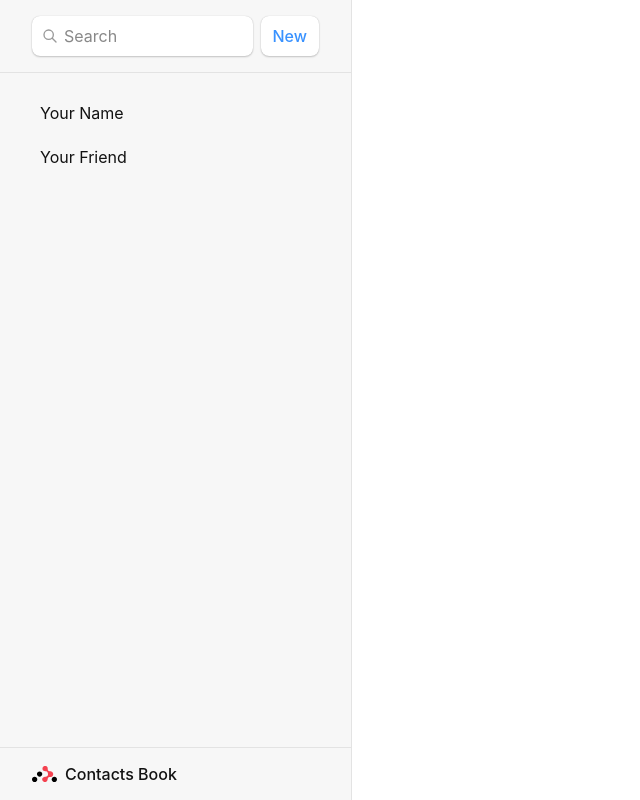
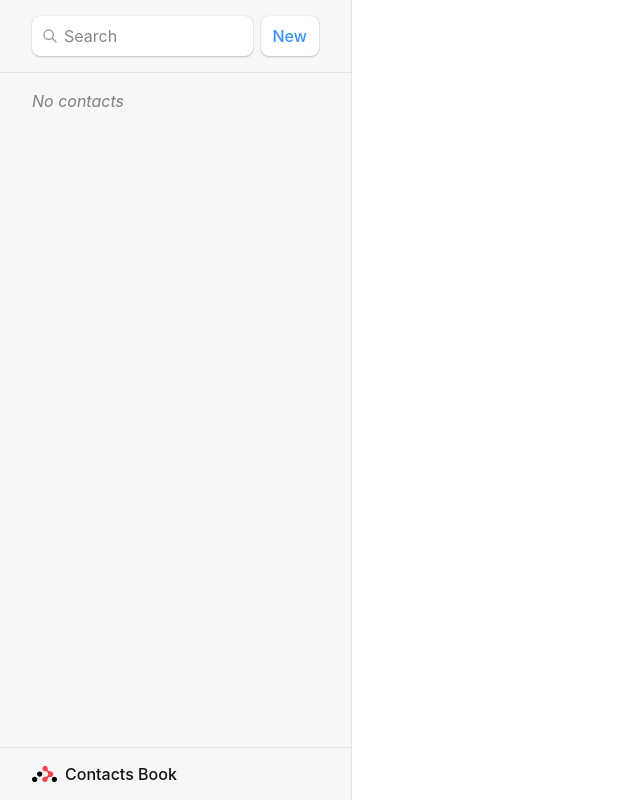
Before and after one commit to MK-Chakraborty/React-Router-Project, a React (Vite) app: page / in a window 1280 px wide. Shown: the whole page, without its empty margins (0-640 px from the left). Built offline with nearby package versions, Linux system fonts and the light colour scheme.

Commit message:
contact loader and action

```diff
--- a/src/App.jsx
+++ b/src/App.jsx
@@ -1,8 +1,10 @@
 import { createBrowserRouter, RouterProvider } from "react-router-dom";
+import { createContactaction } from "./actions/actions";
 import "./App.css";
 import Contact from "./components/Contact";
 import ErrorPage from "./components/ErrorPage";
 import Root from "./components/Root";
+import { contactLoader, contactsLoader } from "./loaders/loaders";
 
 function App() {
   const router = createBrowserRouter([
@@ -10,10 +12,13 @@ function App() {
       path: "/",
       element: <Root />,
       errorElement: <ErrorPage />,
+      loader: contactsLoader,
+      action: createContactaction,
       children: [
         {
           path: "contacts/:contactId",
           element: <Contact />,
+          loader: contactLoader,
         },
       ],
     },
--- /dev/null
+++ b/src/actions/actions.js
@@ -0,0 +1,6 @@
+import { createContact } from "../mockServer/contacts";
+
+export async function createContactaction() {
+    const contact = await createContact();
+    return { contact };
+}
--- a/src/components/Contact.jsx
+++ b/src/components/Contact.jsx
@@ -1,14 +1,7 @@
-import { Form } from "react-router-dom";
+import { Form, useLoaderData } from "react-router-dom";
 
 export default function Contact() {
-  const contact = {
-    first: "Your",
-    last: "Name",
-    avatar: "https://robohash.org/you.png?size=200x200",
-    twitter: "your_handle",
-    notes: "Some notes",
-    favorite: true,
-  };
+  const { contact } = useLoaderData();
   return (
     <div id="contact">
       <div>
--- a/src/components/Root.jsx
+++ b/src/components/Root.jsx
@@ -1,5 +1,6 @@
-import { Link, Outlet } from "react-router-dom";
+import { Form, Link, Outlet, useLoaderData } from "react-router-dom";
 export default function Root() {
+  const { contacts } = useLoaderData();
   return (
     <>
       <div id="sidebar">
@@ -16,19 +17,33 @@ export default function Root() {
             <div id="search-spinner" aria-hidden hidden={true} />
             <div className="sr-only" aria-live="polite"></div>
           </form>
-          <form method="post">
+          <Form method="post">
             <button type="submit">New</button>
-          </form>
+          </Form>
         </div>
         <nav>
-          <ul>
-            <li>
-              <Link href={`/contacts/1`}>Your Name</Link>
-            </li>
-            <li>
-              <Link href={`/contacts/2`}>Your Friend</Link>
-            </li>
-          </ul>
+          {contacts.length ? (
+            <ul>
+              {contacts.map((contact) => (
+                <li key={contact.id}>
+                  <Link to={`contacts/${contact.id}`}>
+                    {contact.first || contact.last ? (
+                      <>
+                        {contact.first} {contact.last}
+                      </>
+                    ) : (
+                      <i>No Name</i>
+                    )}{" "}
+                    {contact.favorite && <span>★</span>}
+                  </Link>
+                </li>
+              ))}
+            </ul>
+          ) : (
+            <p>
+              <i>No contacts</i>
+            </p>
+          )}
         </nav>
       </div>
       <div id="detail">
--- a/src/loaders/loaders.js
+++ b/src/loaders/loaders.js
@@ -1,6 +1,11 @@
-import { getContacts } from "../mockServer/contacts";
+import { getContact, getContacts } from "../mockServer/contacts";
 
 export async function contactsLoader() {
     const contacts = await getContacts();
     return { contacts }
 }
+
+export async function contactLoader({ params }) {
+    const contact = await getContact(params.contactId);
+    return { contact }
+}
```
